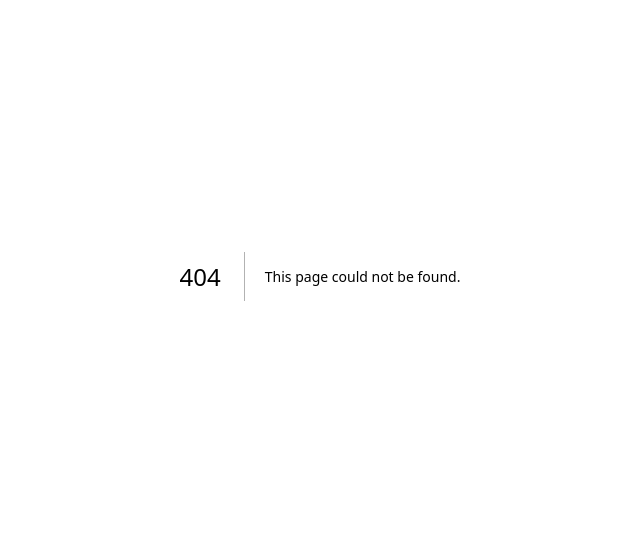
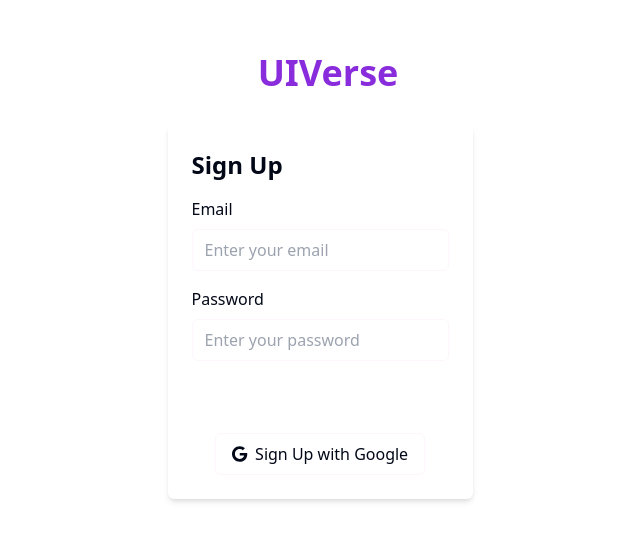
Before and after one commit to Anmol-Baranwal/Designlyfe, a Next.js app: page /signup in a window 1280 px wide. Before the commit this address had no page. Shown: the part 124-664 px from the top of the page, without its empty margins (320-960 px from the left). Built offline with nearby package versions, Linux system fonts and the light colour scheme.

Commit message:
feat: add signup page without shadcn ui

```diff
--- /dev/null
+++ b/src/pages/signup.tsx
@@ -0,0 +1,9 @@
+import SignupForm from '@/components/authentication/signup'
+
+export default function Signup() {
+  return (
+    <>
+      <SignupForm />
+    </>
+  )
+}
```
